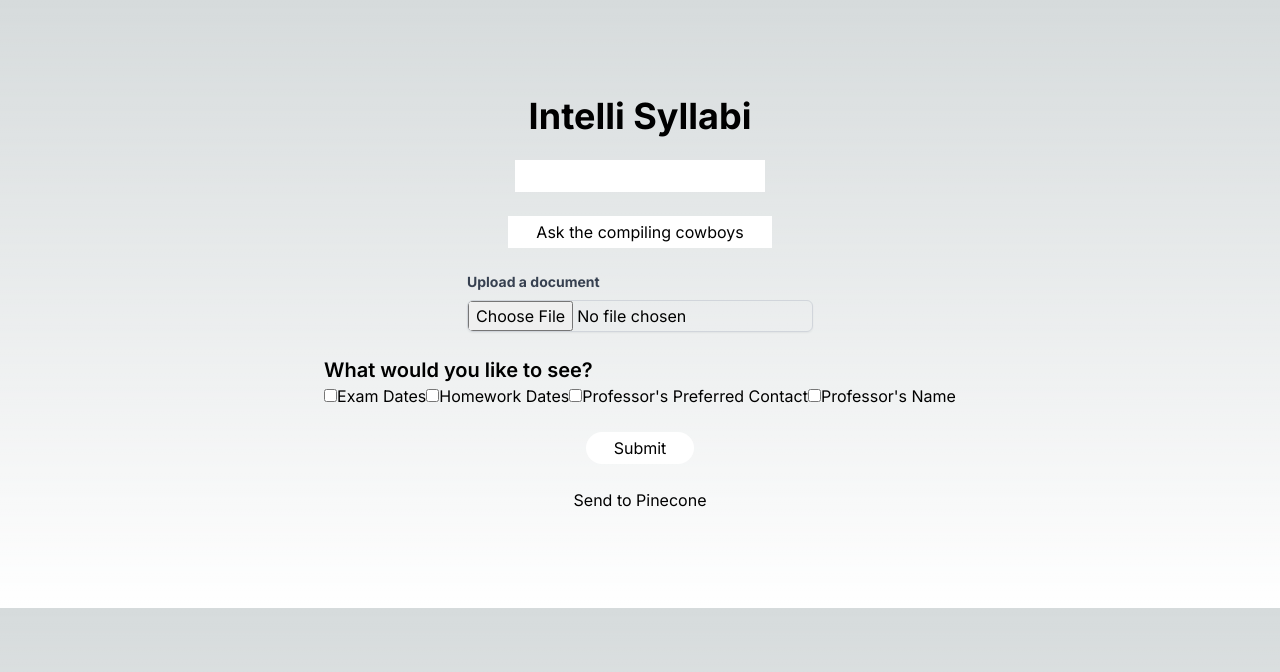
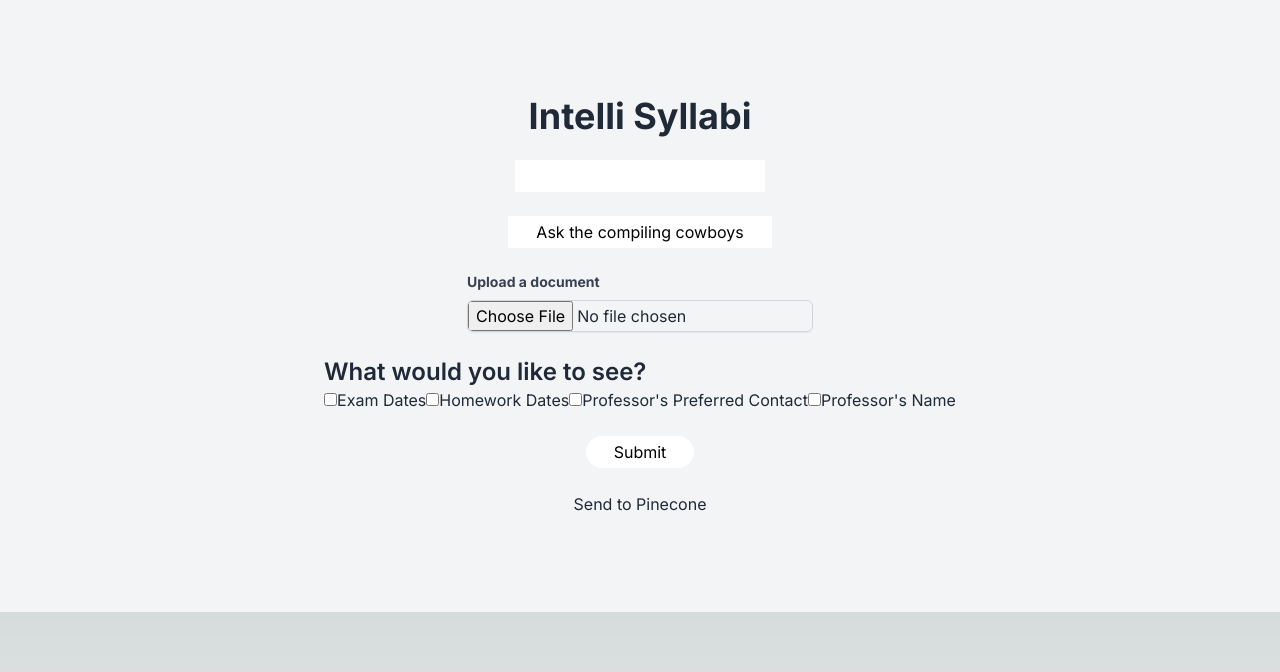
Before and after one commit to DavidEValdes/Intelli-Syllabi, a Next.js app: page / in a window 1280 px wide. Shown: the top 672 px of the page. Built offline with nearby package versions, Linux system fonts and the light colour scheme.

Commit message:
General front end improvements

```diff
--- a/app/page.tsx
+++ b/app/page.tsx
@@ -69,7 +69,7 @@
 }
 
 return (
-  <main className="flex flex-col items-center justify-between p-24 space-y-6">
+<main className="flex flex-col items-center justify-center p-24 space-y-6 bg-gray-100 text-gray-800">
      <h1 className="text-4xl font-bold">Intelli Syllabi</h1>
      <input
       className = 'text-black px-2 py-1'
@@ -82,10 +82,10 @@
       <label className="block text-gray-700 text-sm font-bold mb-2" htmlFor="file-upload">
         Upload a document
       </label>
-      <input id="file-upload" type="file" className='border border-gray-300 rounded-md shadow-sm focus:border-indigo-500 focus:ring-1 focus:ring-indigo-500' onChange={handleFileChange} /> {/* enhanced file input design */}
+      <input id="file-upload" type="file" className='border border-gray-300 rounded-md shadow-sm focus:border-indigo-500 focus:ring-1 focus:ring-indigo-500' onChange={handleFileChange} />
     </div>
-    <div className="space-y-2">
-      <h2 className="text-xl font-semibold">What would you like to see?</h2>
+    <div className="space-y-4">
+      <h2 className="text-2xl font-semibold">What would you like to see?</h2>
       <label>
         <input type="checkbox" name="examDates" onChange={handleCheckboxChange} />
         Exam Dates
```
